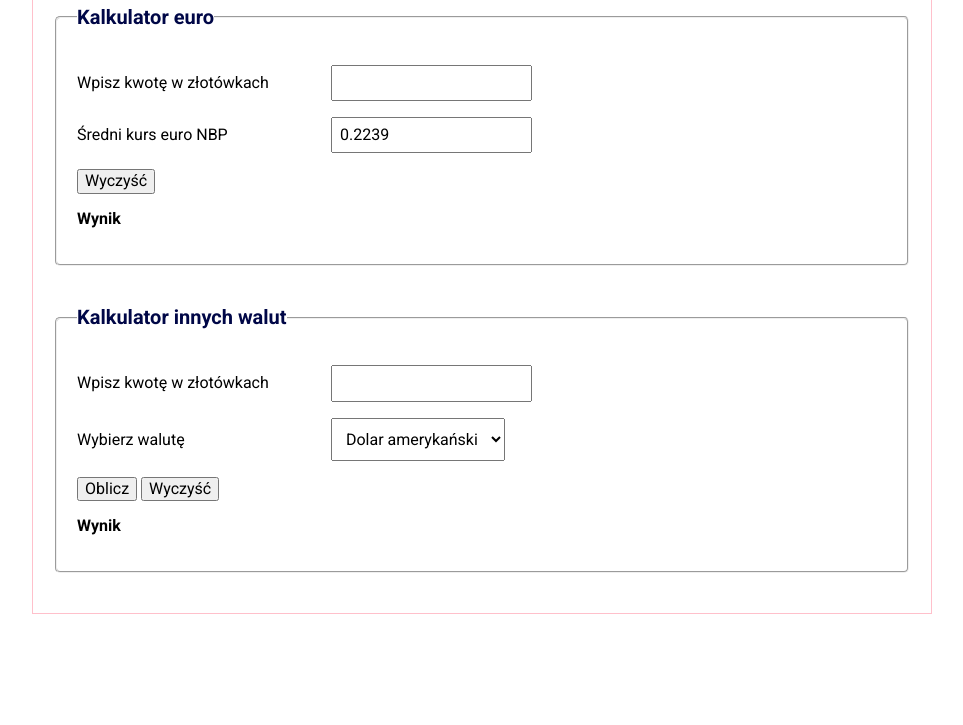
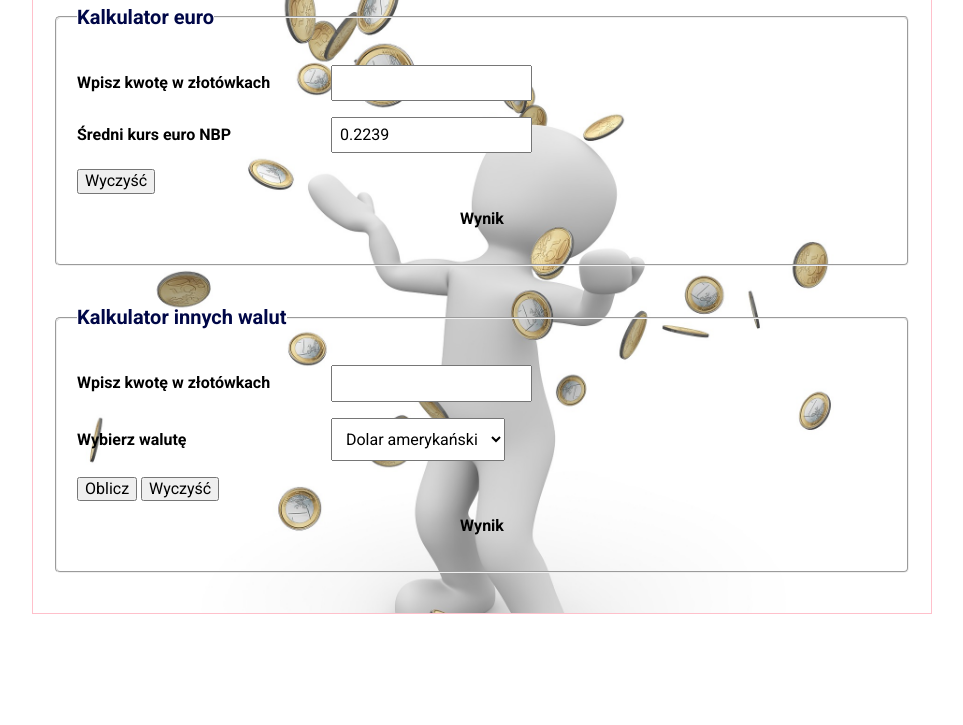
Before and after one commit to martyners/currency-convector, a plain HTML site: page index.html in a window 1280 px wide. Shown: the part 75-800 px from the top of the page, without its empty margins (158-1121 px from the left). Drawn offline with nearby package versions, Linux system fonts and the light colour scheme.

Commit message:
background image added and styling

```diff
--- a/css/form.css
+++ b/css/form.css
@@ -11,10 +11,12 @@
 .form__labelText {
     display: inline-block;
     width: 250px;
+    font-weight: 700;
 }
 
 .form__response {
     font-weight: 700;
+    text-align: center;
 }
 
 .form__input {
--- a/css/style.css
+++ b/css/style.css
@@ -12,6 +12,10 @@ html {
     border: 1px pink solid;
     font-family: 'Roboto', sans-serif;
     margin: 0 auto;
+    background-image: url(../images/euro-1353420_640.jpg);
+    background-repeat: repeat;
+    background-size: cover;
+    background-position: center;
 }
 
 .header {
```
Also changed, not shown: images/euro-1353420_640.jpg (added).
